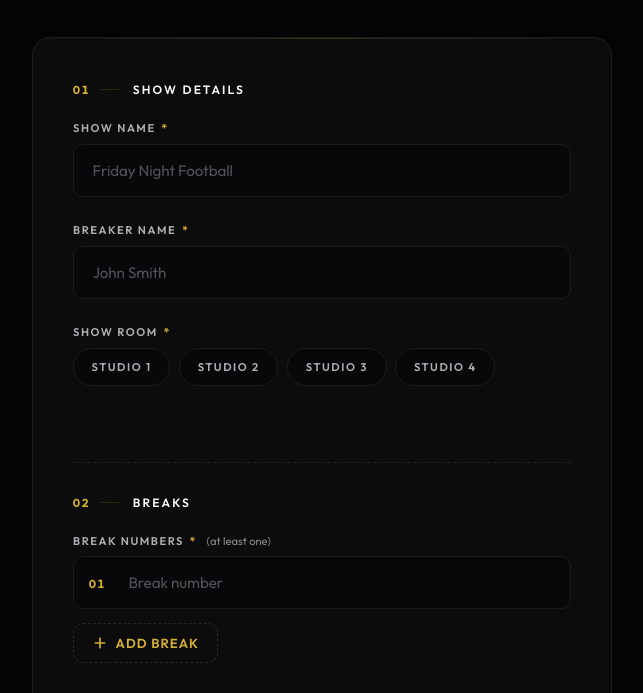
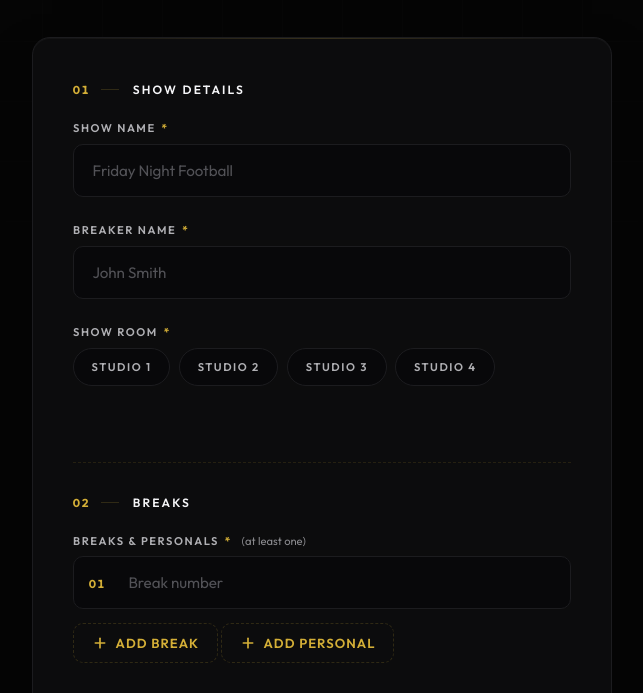
Before and after one commit to Jplaz02/Headline-Lead-Form, a website: page break-cycle.html in a window 1280 px wide. Shown: the part 259-952 px from the top of the page, without its empty margins (318-961 px from the left). Drawn offline with Linux system fonts and the light colour scheme.

Commit message:
feat: add Add Personal button to break cycle form

```diff
--- a/break-cycle.html
+++ b/break-cycle.html
@@ -112,10 +112,11 @@
             </div>
             <div class="input-group" id="breaks-group">
               <label
-                >Break Numbers <span class="req-mark">*</span>
+                >Breaks &amp; Personals <span class="req-mark">*</span>
                 <span class="label-hint">(at least one)</span></label
               >
               <div class="break-list" id="break-list"></div>
+              <div class="break-add-actions">
                 <button type="button" class="add-break-btn" id="add-break-btn">
                   <svg
                     xmlns="http://www.w3.org/2000/svg"
@@ -133,6 +134,28 @@
                   </svg>
                   <span>Add Break</span>
                 </button>
+                <button
+                  type="button"
+                  class="add-break-btn add-personal-btn"
+                  id="add-personal-btn"
+                >
+                  <svg
+                    xmlns="http://www.w3.org/2000/svg"
+                    width="16"
+                    height="16"
+                    viewBox="0 0 24 24"
+                    fill="none"
+                    stroke="currentColor"
+                    stroke-width="2.5"
+                    stroke-linecap="round"
+                    stroke-linejoin="round"
+                  >
+                    <line x1="12" y1="5" x2="12" y2="19"></line>
+                    <line x1="5" y1="12" x2="19" y2="12"></line>
+                  </svg>
+                  <span>Add Personal</span>
+                </button>
+              </div>
               <div class="field-error" id="breaks-error"></div>
             </div>
           </div>
```
Lines whose indentation alone changed are shown as unchanged.
